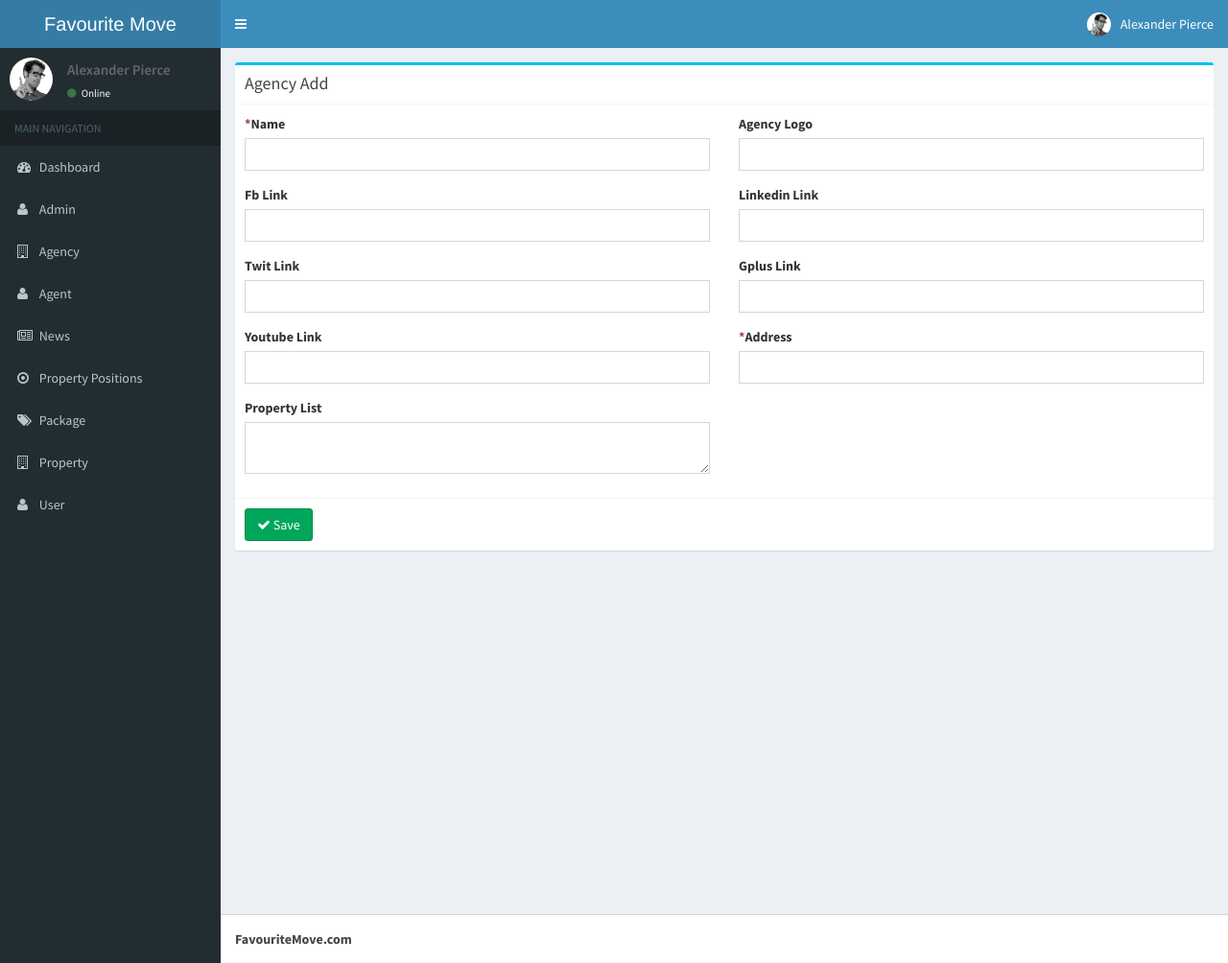
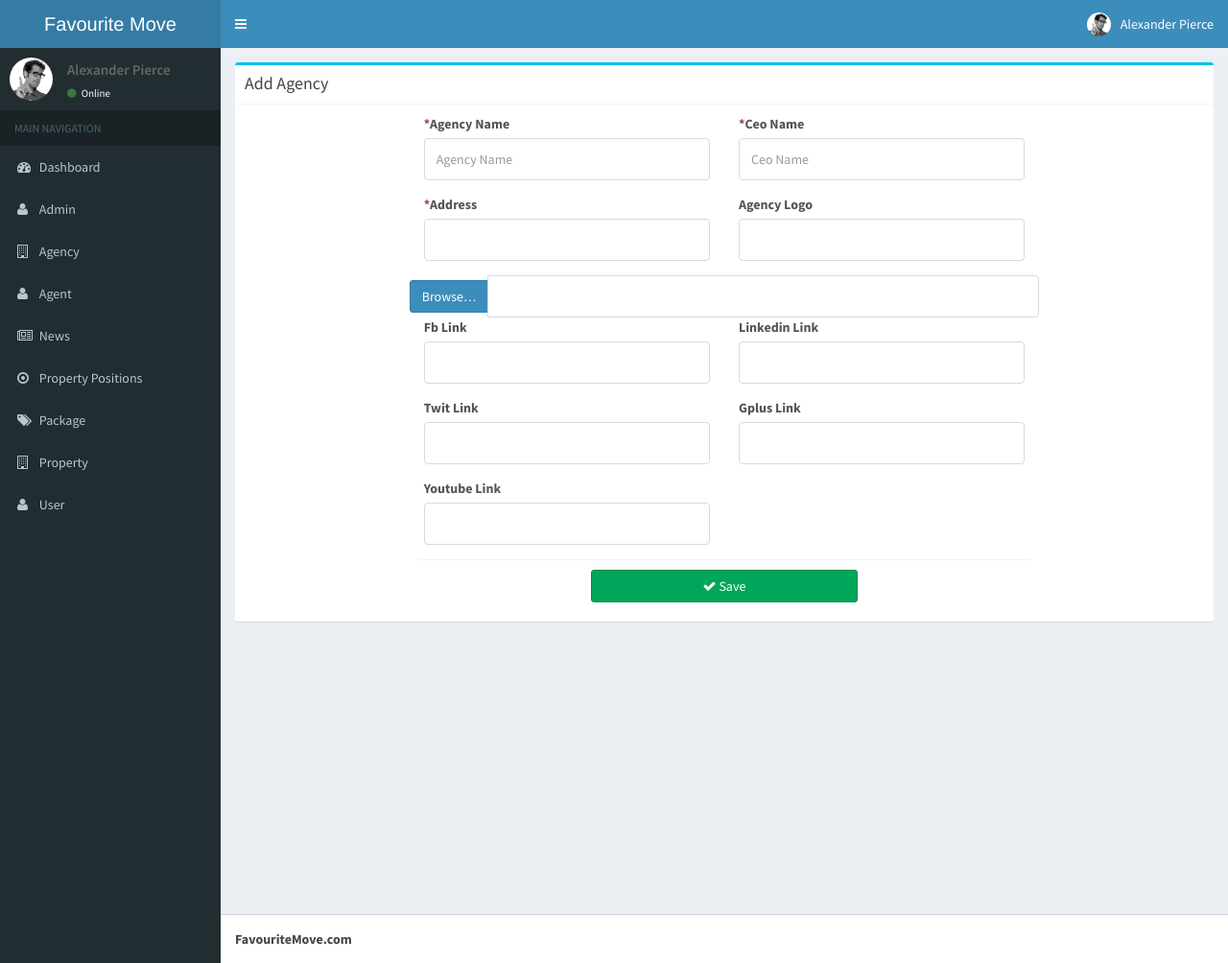
Before and after one commit to qasim902/favmove1, a CodeIgniter app: page /favmove1/agency/add in a window 1280 px wide. Shown: the whole page at 96% size. Run offline with CodeIgniter, Linux system fonts and the light colour scheme; some libraries are stand-ins or nearby versions.

Commit message:
my pages

```diff
--- a/application/views/admin/add.php
+++ b/application/views/admin/add.php
@@ -54,6 +54,7 @@
 					</div> -->
 
 						</div>
+
 						<div class="box-footer">
 							<div class="col-md-6 col-md-offset-3">
 								<button type="submit" class="btn btn-block btn-success">
--- a/application/views/agency/add.php
+++ b/application/views/agency/add.php
@@ -2,81 +2,135 @@
 	<div class="col-md-12">
 		<div class="box box-info">
 			<div class="box-header with-border">
-              	<h3 class="box-title">Agency Add</h3>
+				<h3 class="box-title">Add Agency </h3>
 			</div>
 			<?php echo form_open('agency/add'); ?>
 			<div class="box-body">
+				<div class="col-sm-1 col-md-2"></div>
+				<div class="col-sm-10 col-md-8">
+					<div class="callus clearfix border_radius submit_property">
+
 						<div class="row clearfix">
 							<div class="col-md-6">
-						<label for="name" class="control-label"><span class="text-danger">*</span>Name</label>
+								<label for="name" class="control-label">
+									<span class="text-danger">*</span>Agency Name</label>
 								<div class="form-group">
-							<input type="text" name="name" value="<?php echo $this->input->post('name'); ?>" class="form-control" id="name" />
-							<span class="text-danger"><?php echo form_error('name');?></span>
+									<input type="text" name="name" placeholder="Agency Name" value="<?php echo $this->input->post('name'); ?>" class="form-control" id="name" />
+									<span class="text-danger">
+										<?php echo form_error('name');?>
+									</span>
+								</div>
+							</div>
+							<div class="col-md-6">
+								<label for="name" class="control-label">
+									<span class="text-danger">*</span>Ceo Name</label>
+								<div class="form-group">
+									<input type="text" name="ceo_name" placeholder="Ceo Name" value="" class="form-control" id="name" />
+									<span class="text-danger">
+										<?php echo form_error('name');?>
+									</span>
+								</div>
+							</div>
+							<div class="col-md-6">
+								<label for="address" class="control-label">
+									<span class="text-danger">*</span>Address</label>
+								<div class="form-group">
+									<input type="text" name="address" value="<?php echo $this->input->post('address'); ?>" class="form-control" id="address"
+									/>
+									<span class="text-danger">
+										<?php echo form_error('address');?>
+									</span>
 								</div>
 							</div>
 							<div class="col-md-6">
 								<label for="agency_logo" class="control-label">Agency Logo</label>
 								<div class="form-group">
-							<input type="text" name="agency_logo" value="<?php echo $this->input->post('agency_logo'); ?>" class="form-control" id="agency_logo" />
-							<span class="text-danger"><?php echo form_error('agency_logo');?></span>
+									<input type="text"  name="agency_logo" value="<?php echo $this->input->post('agency_logo'); ?>" class="form-control" id="agency_logo"
+									/>
+									<span class="text-danger">
+										<?php echo form_error('agency_logo');?>
+									</span>
 								</div>
+							</div>
+							<div class="input-group">
+									<label class="input-group-btn">
+										<span class="btn btn-primary">
+											Browse&hellip; <input type="file" style="display: none;" multiple>
+										</span>
+									</label>
+									<input type="text" class="form-control" readonly>
 								</div>
 							<div class="col-md-6">
 								<label for="fb_link" class="control-label">Fb Link</label>
 								<div class="form-group">
-							<input type="text" name="fb_link" value="<?php echo $this->input->post('fb_link'); ?>" class="form-control" id="fb_link" />
-							<span class="text-danger"><?php echo form_error('fb_link');?></span>
+									<input type="text" name="fb_link" value="<?php echo $this->input->post('fb_link'); ?>" class="form-control" id="fb_link"
+									/>
+									<span class="text-danger">
+										<?php echo form_error('fb_link');?>
+									</span>
 								</div>
 							</div>
 							<div class="col-md-6">
 								<label for="linkedin_link" class="control-label">Linkedin Link</label>
 								<div class="form-group">
-							<input type="text" name="linkedin_link" value="<?php echo $this->input->post('linkedin_link'); ?>" class="form-control" id="linkedin_link" />
-							<span class="text-danger"><?php echo form_error('linkedin_link');?></span>
+									<input type="text" name="linkedin_link" value="<?php echo $this->input->post('linkedin_link'); ?>" class="form-control" id="linkedin_link"
+									/>
+									<span class="text-danger">
+										<?php echo form_error('linkedin_link');?>
+									</span>
 								</div>
 							</div>
 							<div class="col-md-6">
 								<label for="twit_link" class="control-label">Twit Link</label>
 								<div class="form-group">
-							<input type="text" name="twit_link" value="<?php echo $this->input->post('twit_link'); ?>" class="form-control" id="twit_link" />
-							<span class="text-danger"><?php echo form_error('twit_link');?></span>
+									<input type="text" name="twit_link" value="<?php echo $this->input->post('twit_link'); ?>" class="form-control" id="twit_link"
+									/>
+									<span class="text-danger">
+										<?php echo form_error('twit_link');?>
+									</span>
 								</div>
 							</div>
 							<div class="col-md-6">
 								<label for="gplus_link" class="control-label">Gplus Link</label>
 								<div class="form-group">
-							<input type="text" name="gplus_link" value="<?php echo $this->input->post('gplus_link'); ?>" class="form-control" id="gplus_link" />
-							<span class="text-danger"><?php echo form_error('gplus_link');?></span>
+									<input type="text" name="gplus_link" value="<?php echo $this->input->post('gplus_link'); ?>" class="form-control" id="gplus_link"
+									/>
+									<span class="text-danger">
+										<?php echo form_error('gplus_link');?>
+									</span>
 								</div>
 							</div>
 							<div class="col-md-6">
 								<label for="youtube_link" class="control-label">Youtube Link</label>
 								<div class="form-group">
-							<input type="text" name="youtube_link" value="<?php echo $this->input->post('youtube_link'); ?>" class="form-control" id="youtube_link" />
-							<span class="text-danger"><?php echo form_error('youtube_link');?></span>
-						</div>
-					</div>
-					<div class="col-md-6">
-						<label for="address" class="control-label"><span class="text-danger">*</span>Address</label>
-						<div class="form-group">
-							<input type="text" name="address" value="<?php echo $this->input->post('address'); ?>" class="form-control" id="address" />
-							<span class="text-danger"><?php echo form_error('address');?></span>
+									<input type="text" name="youtube_link" value="<?php echo $this->input->post('youtube_link'); ?>" class="form-control" id="youtube_link"
+									/>
+									<span class="text-danger">
+										<?php echo form_error('youtube_link');?>
+									</span>
 								</div>
 							</div>
 
-					<div class="col-md-6">
+
+							<!-- <div class="col-md-6">
 								<label for="property_list" class="control-label">Property List</label>
 								<div class="form-group">
 									<textarea name="property_list" class="form-control" id="property_list"><?php echo $this->input->post('property_list'); ?></textarea>
 								</div>
+							</div> -->
+						</div>
+						<div class="box-footer">
+							<div class="col-md-6 col-md-offset-3">
+								<button type="submit" class="btn btn-block btn-success">
+									<i class="fa fa-check"></i> Save
+								</button>
 							</div>
 						</div>
 					</div>
-          	<div class="box-footer">
-            	<button type="submit" class="btn btn-success">
-            		<i class="fa fa-check"></i> Save
-            	</button>
 				</div>
+			</div>
+			<div class="col-sm-1 col-md-2"></div>
+			<div class="col-sm-4"></div>
 			<?php echo form_close(); ?>
 		</div>
 	</div>
```
Lines whose indentation alone changed are shown as unchanged.
